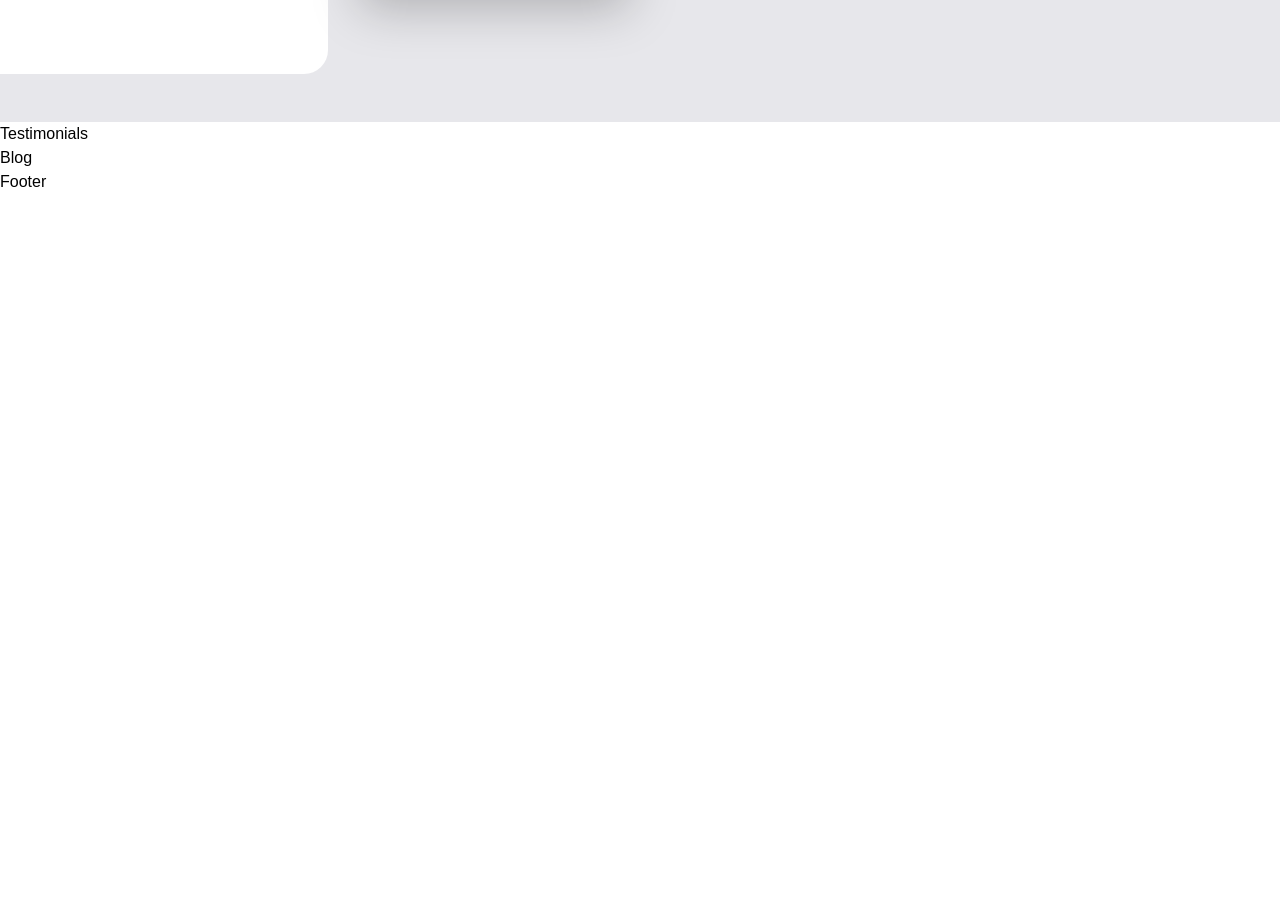
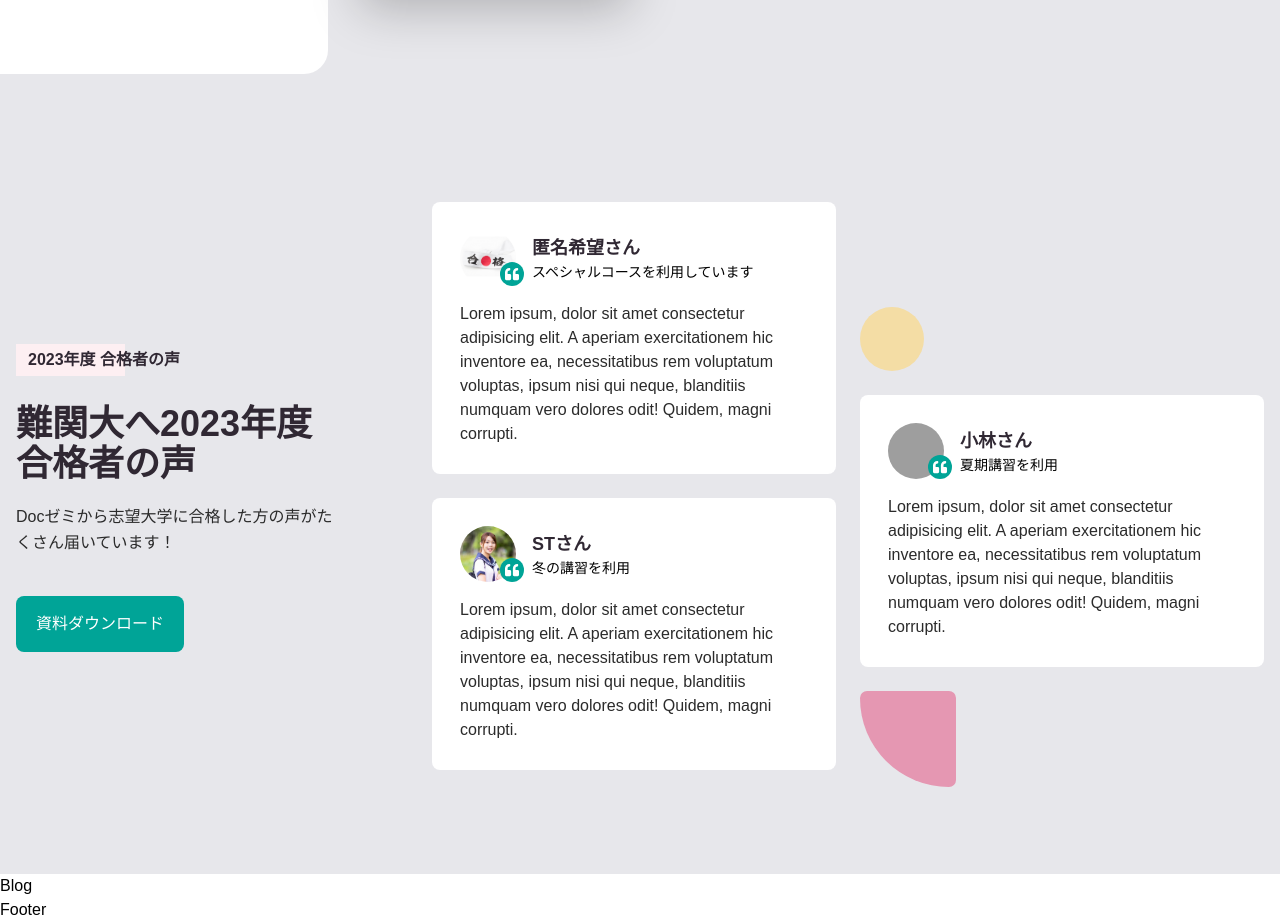
Before and after one commit to tanakakundagane/zemi, a Next.js app: page / in a window 1280 px wide. Shown: the part 2660-3582 px from the top of the page. Before the commit the page ends 2854 px from the top, so only its background shows below. Built offline with nearby package versions, Linux system fonts and the light colour scheme; grey boxes are pictures that could not be loaded; a web font is replaced by a local one.

Commit message:
testmonialsContentの完成

```diff
--- a/src/app/components/Testimonials.tsx
+++ b/src/app/components/Testimonials.tsx
@@ -1,9 +1,180 @@
-import React from 'react'
+"use client";
+import Image from "next/image";
+import Link from "next/link";
+import React, { useEffect } from "react";
+import { FaQuoteLeft } from "react-icons/fa";
+import AOS from "aos";
+import "aos/dist/aos.css";
+
+const testmonialsContent = {
+  text: {
+    subTitle: "2023年度 合格者の声",
+    title: "難関大へ2023年度 合格者の声",
+    description: "Docゼミから志望大学に合格した方の声がたくさん届いています！",
+  },
+  testimonials: [
+    {
+      img: "/assets/person1.png",
+      name: "匿名希望さん",
+      titleRole: "スペシャルコースを利用しています",
+      testimony:
+        "Lorem ipsum, dolor sit amet consectetur adipisicing elit. A aperiam exercitationem hic inventore ea, necessitatibus rem voluptatum voluptas, ipsum nisi qui neque, blanditiis numquam vero dolores odit! Quidem, magni corrupti.",
+    },
+    {
+      img: "/assets/person2.png",
+      name: "小林さん",
+      titleRole: "夏期講習を利用",
+      testimony:
+        "Lorem ipsum, dolor sit amet consectetur adipisicing elit. A aperiam exercitationem hic inventore ea, necessitatibus rem voluptatum voluptas, ipsum nisi qui neque, blanditiis numquam vero dolores odit! Quidem, magni corrupti.",
+    },
+    {
+      img: "/assets/person3.png",
+      name: "STさん",
+      titleRole: "冬の講習を利用",
+      testimony:
+        "Lorem ipsum, dolor sit amet consectetur adipisicing elit. A aperiam exercitationem hic inventore ea, necessitatibus rem voluptatum voluptas, ipsum nisi qui neque, blanditiis numquam vero dolores odit! Quidem, magni corrupti.",
+    },
+  ],
+};
 
 const Testimonials = () => {
+  useEffect(() => {
+    AOS.init({
+      duration: 700,
+      easing: "slide",
+      once: true,
+    });
+  });
   return (
-    <div>Testimonials</div>
-  )
-}
+    <section id="Testimonialsn" className="py-20 bg-light">
+      <div className="container px-4 mx-auto">
+        <div className="lg:flex justify-between items-center">
+          {/* 右側 */}
+          <div className="lg:w-4/12 lg:pr-24 mb-10 lg:mb-0">
+            <span
+              className='inline-block py-1 pl-3 text-heading font-semibold relative mb-7 before:content-[""] before:absolute before:w-2/3 before:bg-pinkLight before:left-0 before:top-0 before:bottom-0 before:z-[-10] z-50'
+              data-aos="fade-up"
+              data-aos-delay="100"
+            >
+              {testmonialsContent.text.subTitle}
+            </span>
+            <h2
+              className="text-heading text-2xl lg:text-4xl font-bold mb-5"
+              data-aos="fade-up"
+              data-aos-delay="200"
+            >
+              {testmonialsContent.text.title}
+            </h2>
+            <p
+              className="text-body leading-relaxed mb-10"
+              data-aos="fade-up"
+              data-aos-delay="300"
+            >
+              {testmonialsContent.text.description}
+            </p>
+            <div>
+              <Link
+                href={""}
+                className="btnGreen"
+                data-aos="fade-up"
+                data-aos-delay="400"
+              >
+                資料ダウンロード
+              </Link>
+            </div>
+          </div>
 
-export default Testimonials
+          {/* 左側 */}
+          <div className="lg:w-8/12">
+            <div className="md:flex w-full space-x-0 md:space-x-6 items-end">
+              {/* ２番目だけ弾く */}
+              <div
+                className="md:w-6/12 mb-6 md:mb-0"
+                data-aos="fade-up"
+                data-aos-delay="100"
+              >
+                {testmonialsContent.testimonials.map((item, index) => {
+                  if (index == 1) return null;
+                  return (
+                    <div
+                      key={index}
+                      className={`bg-white p-7 rounded-lg w-full ${
+                        index == 1 ? "" : "mb-6"
+                      }`}
+                    >
+                      <div className="flex space-x-4 items-center mb-4">
+                        <div className="relative">
+                          <Image
+                            src={item.img}
+                            width={579}
+                            height={720}
+                            alt="img1"
+                            className="object-cover h-14 w-14 rounded-full"
+                          />
+                          <span className="absolute bottom-0 -right-2 w-6 h-6 bg-green rounded-full flex items-center justify-center">
+                            <FaQuoteLeft className="text-sm text-white" />
+                          </span>
+                        </div>
+                        <div className="leading-3">
+                          <strong className="block text-heading text-lg">
+                            {item.name}
+                          </strong>
+                          <span className="text-sm">{item.titleRole}</span>
+                        </div>
+                      </div>
+                      <div>
+                        <blockquote className="text-body">
+                          {item.testimony}
+                        </blockquote>
+                      </div>
+                    </div>
+                  );
+                })}
+              </div>
+
+              <div className="md:w-6/12">
+                <div>
+                  <div className="w-16 h-16 hidden md:block bg-yellowLight rounded-full mb-6" />
+                  <div
+                    className="bg-white p-7 rounded-lg w-full mb-6"
+                    data-aos="fade-up"
+                    data-aos-delay="400"
+                  >
+                    <div className="flex space-x-4 items-center mb-4">
+                      <div className="relative">
+                        <Image
+                          src={testmonialsContent.testimonials[1].img}
+                          width={579}
+                          height={720}
+                          alt="img2"
+                          className="object-cover w-14 h-14 rounded-full"
+                        />
+                        <span className="absolute bottom-0 -right-2 w-6 h-6 bg-green rounded-full flex items-center justify-center">
+                          <FaQuoteLeft className="text-sm text-white" />
+                        </span>
+                      </div>
+                      <div className="leading-3 ">
+                        <strong className="block text-heading text-lg">
+                          {testmonialsContent.testimonials[1].name}
+                        </strong>
+                        <span className="text-sm ">
+                          {testmonialsContent.testimonials[1].titleRole}
+                        </span>
+                      </div>
+                    </div>
+                    <blockquote className="text-body">
+                      {testmonialsContent.testimonials[1].testimony}
+                    </blockquote>
+                  </div>
+                </div>
+                <div className="bg-redLight hidden md:inline-block w-10 h-10 lg:w-24 lg:h-24 rounded-2xl rounded-bl-[200px]" />
+              </div>
+            </div>
+          </div>
+        </div>
+      </div>
+    </section>
+  );
+};
+
+export default Testimonials;
```
